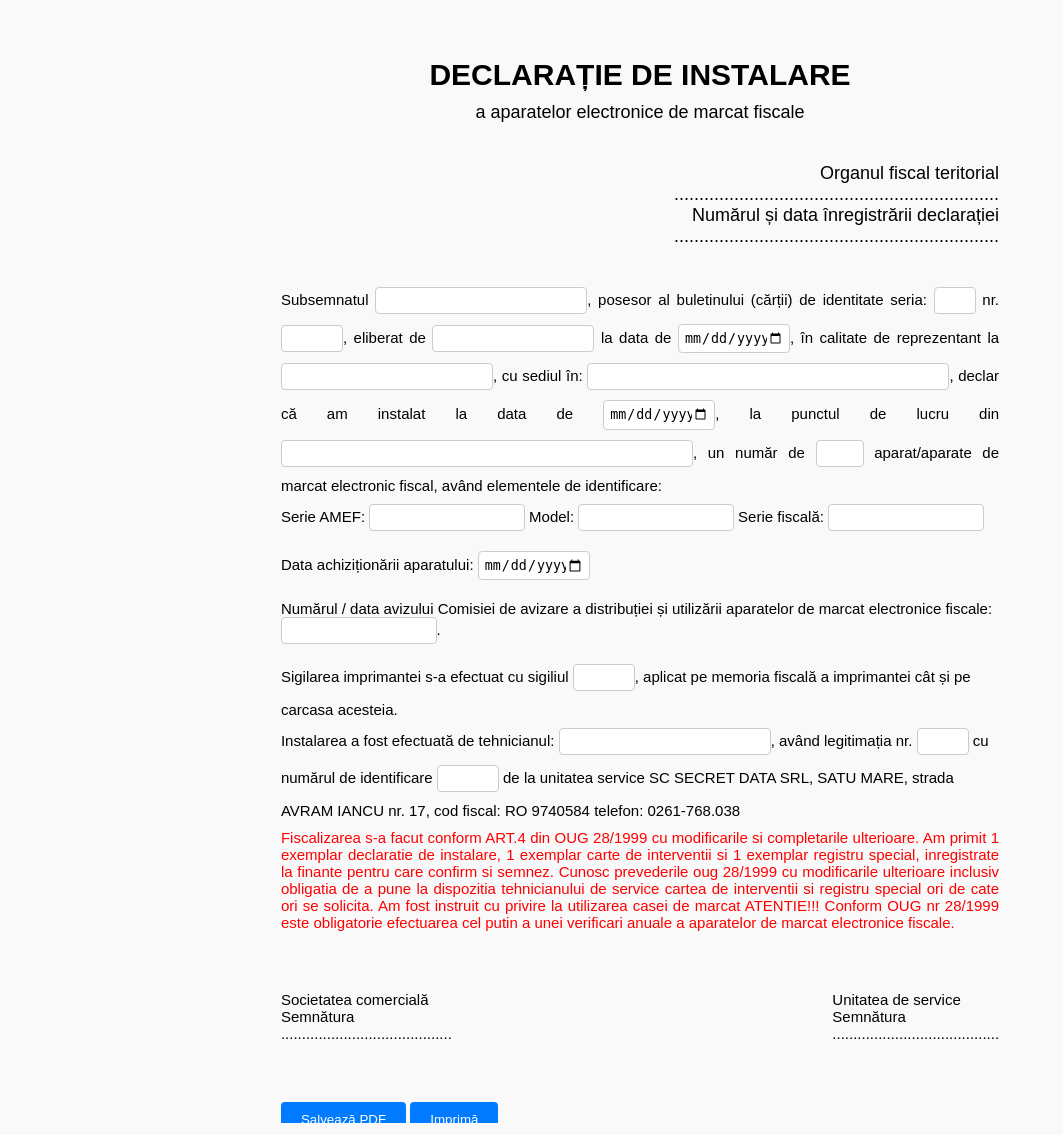
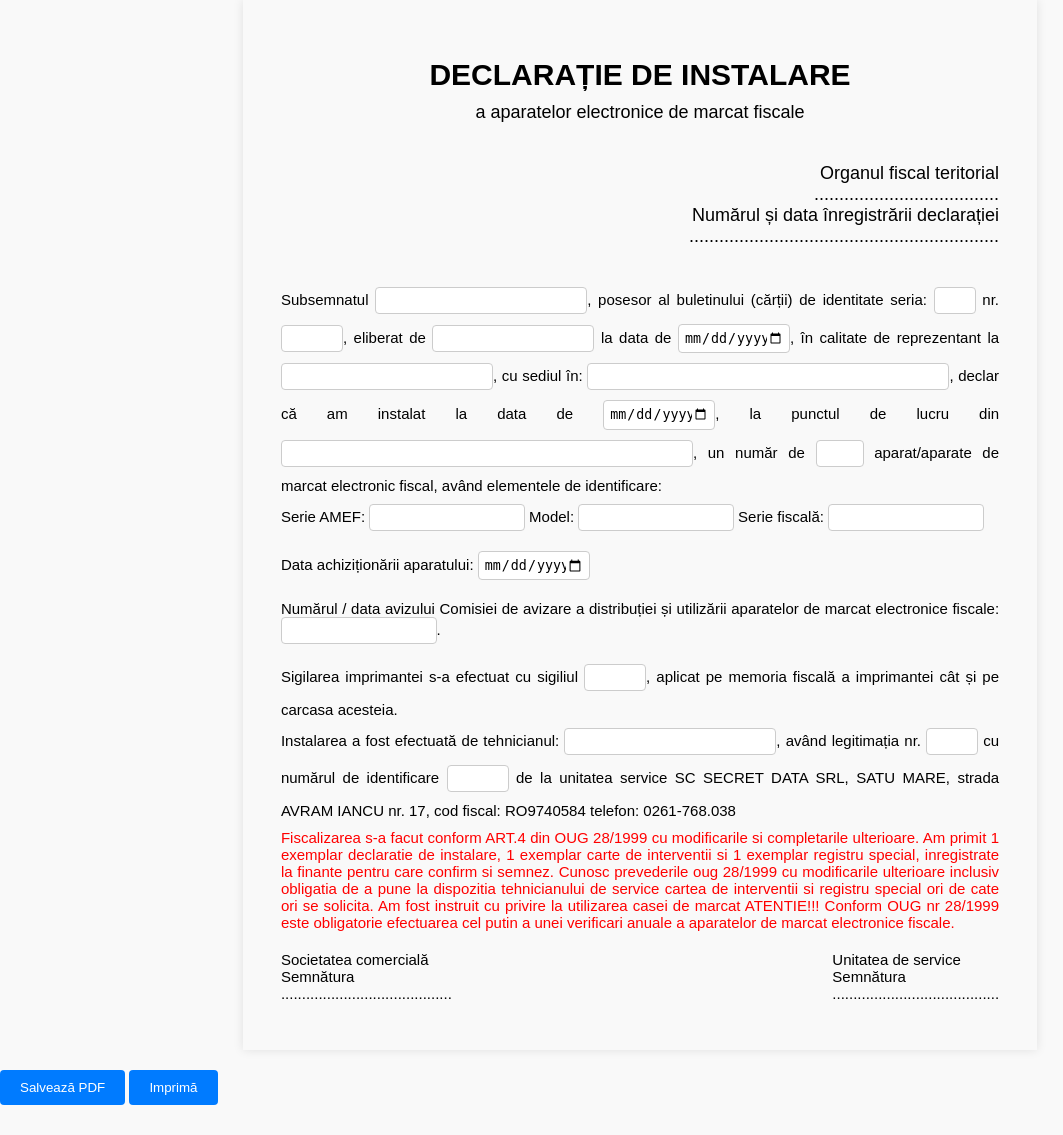
Before and after one commit to PopFlaviuCiprian/Declaratie_instalare_form, a Flask app: page / in a window 1280 px wide. Shown: the whole page, without its empty margins (0-1063 px from the left). Run offline with Flask 3, Linux system fonts and the light colour scheme; some libraries are stand-ins or nearby versions.

Commit message:
Declaratie Instalare SD final

```diff
--- a/delcaratie_instalare_final/app.py
+++ b/delcaratie_instalare_final/app.py
@@ -29,5 +29,4 @@ if __name__ == "__main__":
     Timer(1, open_browser).start()
     app.run(debug=False) # se pune True cand rulezi in python iar false ca executabil
 
-
-# ultima versiune buna, testata cu salvare pdf si imprimare
+# ultima versiune buna, testata cu salvare pdf si imprimare si am eliminat paginile goale la salvare si imprimare
--- a/delcaratie_instalare_final/static/declaratie.css
+++ b/delcaratie_instalare_final/static/declaratie.css
@@ -5,20 +5,23 @@ body {
     margin: 0;
     padding: 0;
     background-color: #f9f9f9;
-    display: flex;
+    display: block;
     justify-content: center;
     align-items: flex-start;
     min-height: 100vh;
     overflow-y: auto;
+    text-align: justify;
+    /* line-height: 1.2*/ /* modifica distanta intre randuri*/
  }
 
 .a4 {
     width: 210mm; /* Dimensiune A4 */
-    height: 297mm;
+    /*height: 297mm;*/
     padding: 10mm;
-    margin: 0 auto;
+    margin: 0 auto 10px;
     box-sizing: border-box;
     overflow: hidden;
+    box-shadow: 0 0 10px rgba(0, 0, 0, 0.1);
 }
 
 /* Stiluri pentru tipărire (printare) */
@@ -35,7 +38,7 @@ body {
     }
     .a4 {
         width: 210mm;
-        min-height: 297mm;
+        /*min-height: 297mm;*/
         margin: 0;
         padding: 10mm; /* Ajustăm paddingul pentru a evita să fie tăiată zona de conținut */
         page-break-after: avoid; /* Prevenim adăugarea unei pagini goale */
@@ -87,6 +90,11 @@ input[type="number"], textarea {
     margin-bottom: 10px;
 }
 
+.container_butoane {
+    align-items: center;
+    margin: 0;
+    margin-bottom: 20px;
+    /* Stiluri pentru butoane */
     button {
         padding: 10px 20px;
         background-color: #007BFF;
@@ -95,6 +103,8 @@ button {
         border-radius: 4px;
         cursor: pointer;
         margin: 10px 0;
+
+    }
 }
 
 button:hover {
@@ -128,48 +138,19 @@ button:hover {
     display: flex;
     justify-content: space-between;
     align-items: center;
-    margin-top: 10px;
+    margin-top: 5px;
 }
-
-
 
 .semnatura_beneficiar {
     text-align: left;
-    margin-bottom: 50px;
-    margin-top: 50px;
+    margin-bottom: 10px;
+    margin-top: 10px;
 }
 
 .semnatura_tehnician {
     text-align: left;
-    margin-bottom: 50px;
-    margin-top: 50px;
-}
-
-/* Stiluri pentru butoane */
-button {
-    padding: 10px 20px;
-    background-color: #007BFF;
-    color: white;
-    border: none;
-    border-radius: 4px;
-    cursor: pointer;
+    margin-bottom: 10px;
     margin-top: 10px;
-}
-
-button:hover {
-    background-color: #0056b3;
-}
-
-/* Stiluri pentru butoanele de salvare */
-#salveaza_pdf, {
-    margin-top: 20px;
-    padding: 10px 20px;
-    background-color: #28a745; /* Culoare verde pentru salvarea documentului */
-    color: white;
-    border: none;
-    border-radius: 4px;
-    cursor: pointer;
-    font-size: 14px;
 }
 
 #salveaza_word:hover, #salveaza_pdf:hover {
--- a/delcaratie_instalare_final/templates/declaratie.html
+++ b/delcaratie_instalare_final/templates/declaratie.html
@@ -25,10 +25,8 @@
         <p class="subtitle">a aparatelor electronice de marcat fiscale</p>
 
             <p class="fiscal_info">
-                Organul fiscal teritorial<br>
-                .................................................................<br>
-                Numărul și data înregistrării declarației<br>
-                .................................................................<br>
+                Organul fiscal teritorial<br>.....................................<br>
+                Numărul și data înregistrării declarației<br>..............................................................<br>
             </p>
 
         <form id="formDeclaratie" method="POST">
@@ -57,13 +55,13 @@
             </p>
             <p>
                 Sigilarea imprimantei s-a efectuat cu sigiliul
-                <input type="text" name="sigiliu" style="width: 50px;"required>, aplicat pe memoria fiscală a imprimantei cât și pe carcasa acesteia.
+                <input type="text" name="sigiliu" style="width: 50px;" required>, aplicat pe memoria fiscală a imprimantei cât și pe carcasa acesteia.
             </p>
             <p>
                 Instalarea a fost efectuată de tehnicianul:
                 <input type="text" name="tehnician" style="width: 200px;" required>, având legitimația nr.
-                <input type="text" name="legitimatie" style="width: 40px;"required> cu numărul de identificare
-                <input type="text" name="sigiliu" style="width: 50px;"required> de la unitatea service SC SECRET DATA SRL, SATU MARE, strada AVRAM IANCU nr. 17, cod fiscal: RO 9740584 telefon: 0261-768.038
+                <input type="text" name="legitimatie" style="width: 40px;" required> cu numărul de identificare
+                <input type="text" name="sigiliu" style="width: 50px;" required> de la unitatea service SC SECRET DATA SRL, SATU MARE, strada AVRAM IANCU nr. 17, cod fiscal: RO9740584 telefon: 0261-768.038
             </p>
             <p style="color: red; text-align: justify;">
                 Fiscalizarea s-a facut conform ART.4 din OUG 28/1999 cu modificarile si completarile  ulterioare.
@@ -76,20 +74,19 @@
             <div class="semnaturi_container">
                 <div class="semnatura_beneficiar">
                     Societatea comercială<br>
-                    Semnătura<br>
-                    .........................................<br>
+                    Semnătura<br>.........................................<br>
                 </div>
                 <div class="semnatura_tehnician">
                     Unitatea de service<br>
-                    Semnătura<br>
-                    ........................................<br>
+                    Semnătura<br>........................................<br>
                 </div>
             </div>
-
-            <button type="button" id="salveaza_pdf">Salvează PDF</button>
-            <button type="button" id="imprima">Imprimă</button>
         </form>
     </div>
+<div class="container_butoane">
+    <button type="button" id="salveaza_pdf">Salvează PDF</button>
+    <button type="button" id="imprima">Imprimă</button>
+</div>
 
     <script>
         document.addEventListener("DOMContentLoaded", function () {
```
Lines whose indentation alone changed are shown as unchanged.
